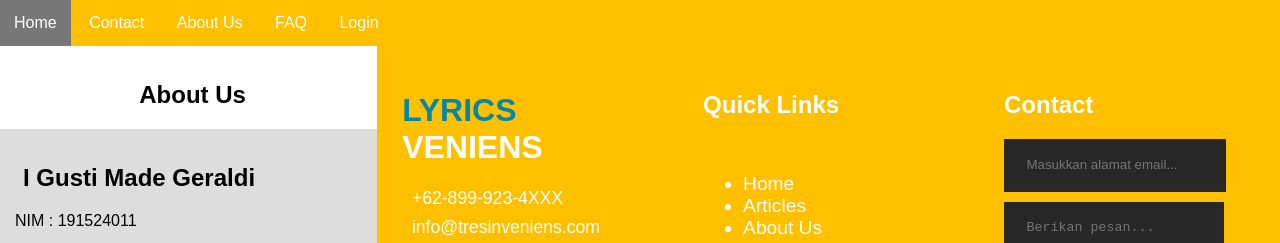
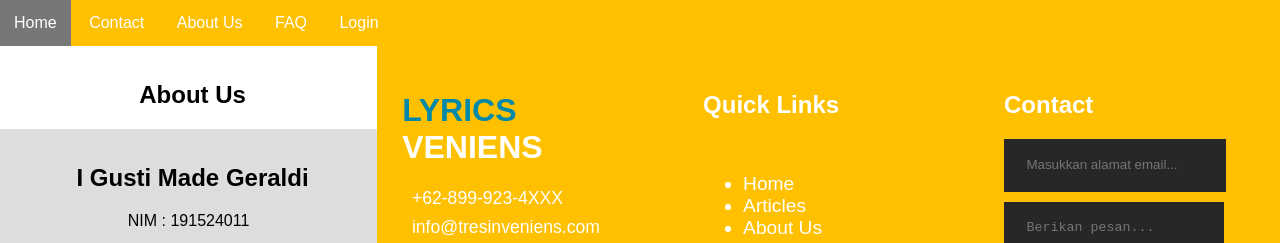
Before and after one commit to Trensiveniens/Lyricsveniens, a plain HTML site: page Aboutus.html in a window 1280 px wide. Shown: the top 243 px of the page. Drawn offline with Linux system fonts and the light colour scheme.

Commit message:
ngeganti jadi center

```diff
--- a/Aboutus.html
+++ b/Aboutus.html
@@ -19,7 +19,7 @@
    <center> <h2>About Us</h2></center>
 
   <div class="right" style="background-color:#ddd;">
-    <h2>I Gusti Made Geraldi</h2>
+    <center><h2>I Gusti Made Geraldi</h2>
     <p>NIM : 191524011</p>
     <p>Tempat Tanggal Lahir : Bandung, 19 September 2001</p>
     <p>Hobi : Bermusik</p>
@@ -40,7 +40,7 @@
     <p>NIM : 191524024</p>
     <p>Tempat Tanggal Lahir : Bandung, 19 Juni 2001</p>
     <p>Hobi : Mendaki</p>
-  </div>
+  </div><center>
 </div>
 
     <script>
```
